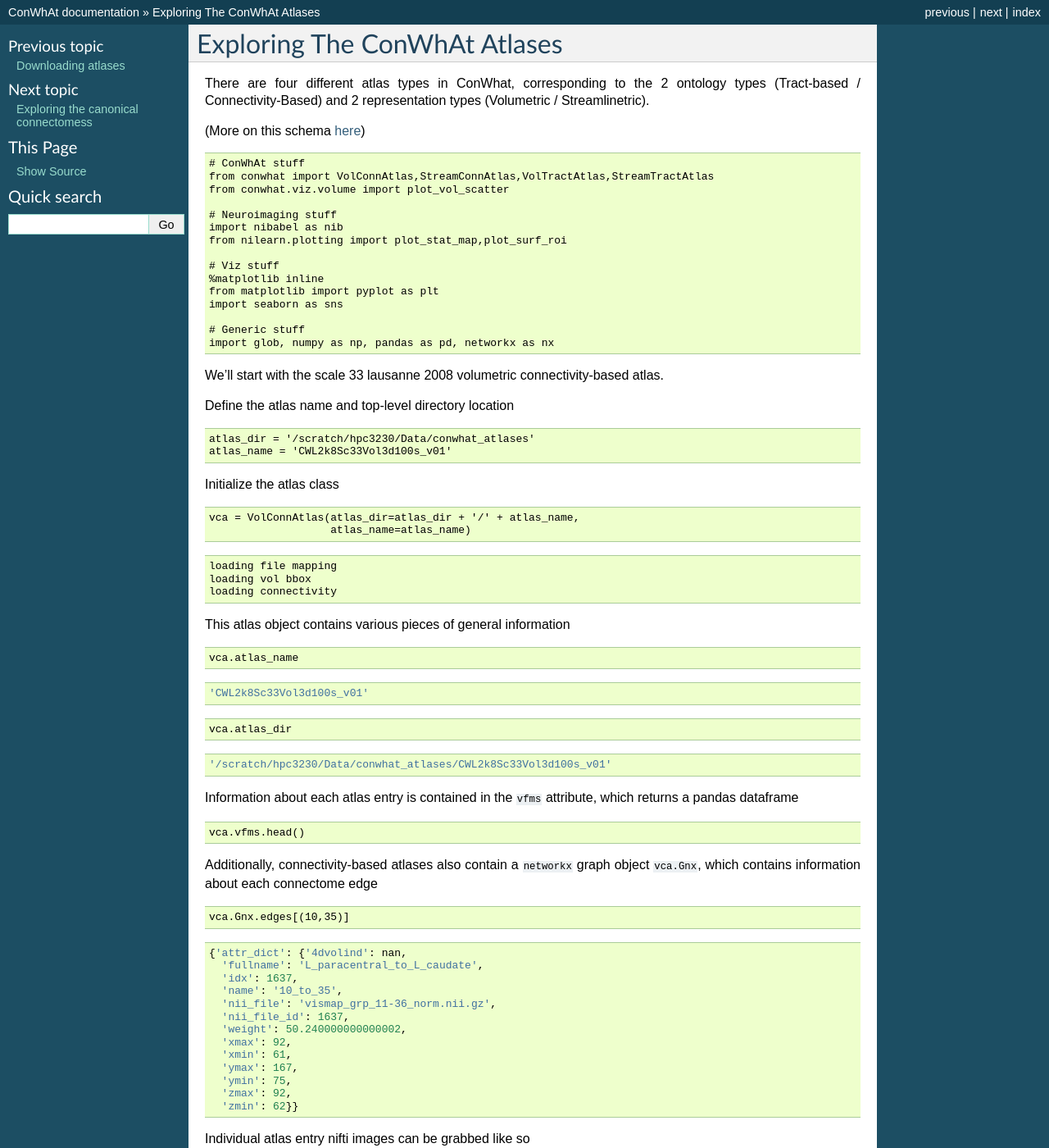
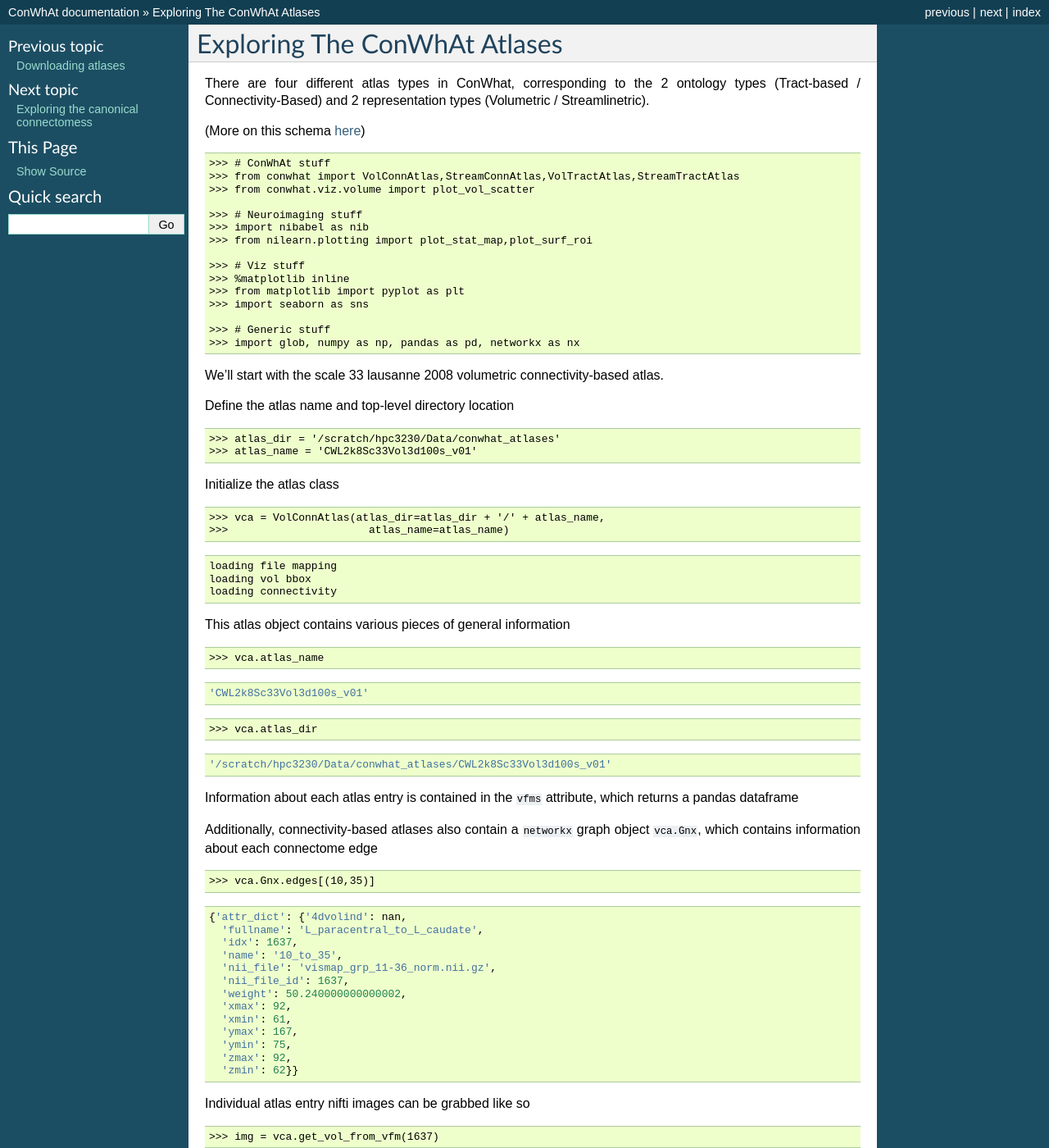
Before and after one commit to JohnGriffiths/ConWhAt, a Sphinx documentation site: the page built from docs/getting_started/exploring_the_atlases.rst, in a window 1280 px wide and 1400 px high. Shown: the whole window at 82% size. Built offline with Sphinx 7.4.7, drawn with Linux system fonts in a browser that asks for light colours; some of the changed text lies outside the part shown.

Commit message:
Update exploring_the_atlases.rst

```diff
--- a/docs/getting_started/exploring_the_atlases.rst
+++ b/docs/getting_started/exploring_the_atlases.rst
@@ -11,21 +11,21 @@ types (Volumetric / Streamlinetric).
 
 .. code:: ipython2
 
-    # ConWhAt stuff
-    from conwhat import VolConnAtlas,StreamConnAtlas,VolTractAtlas,StreamTractAtlas
-    from conwhat.viz.volume import plot_vol_scatter
+    >>> # ConWhAt stuff
+    >>> from conwhat import VolConnAtlas,StreamConnAtlas,VolTractAtlas,StreamTractAtlas
+    >>> from conwhat.viz.volume import plot_vol_scatter
 
-    # Neuroimaging stuff
-    import nibabel as nib
-    from nilearn.plotting import plot_stat_map,plot_surf_roi
+    >>> # Neuroimaging stuff
+    >>> import nibabel as nib
+    >>> from nilearn.plotting import plot_stat_map,plot_surf_roi
 
-    # Viz stuff
-    %matplotlib inline
-    from matplotlib import pyplot as plt
-    import seaborn as sns
+    >>> # Viz stuff
+    >>> %matplotlib inline
+    >>> from matplotlib import pyplot as plt
+    >>> import seaborn as sns
 
-    # Generic stuff
-    import glob, numpy as np, pandas as pd, networkx as nx
+    >>> # Generic stuff
+    >>> import glob, numpy as np, pandas as pd, networkx as nx
 
 We'll start with the scale 33 lausanne 2008 volumetric
 connectivity-based atlas.
@@ -34,15 +34,15 @@ Define the atlas name and top-level directory location
 
 .. code:: ipython2
 
-    atlas_dir = '/scratch/hpc3230/Data/conwhat_atlases'
-    atlas_name = 'CWL2k8Sc33Vol3d100s_v01'
+    >>> atlas_dir = '/scratch/hpc3230/Data/conwhat_atlases'
+    >>> atlas_name = 'CWL2k8Sc33Vol3d100s_v01'
 
 Initialize the atlas class
 
 .. code:: ipython2
 
-    vca = VolConnAtlas(atlas_dir=atlas_dir + '/' + atlas_name,
-                       atlas_name=atlas_name)
+    >>> vca = VolConnAtlas(atlas_dir=atlas_dir + '/' + atlas_name,
+    >>>                      atlas_name=atlas_name)
 
 
 .. parsed-literal::
@@ -56,7 +56,7 @@ This atlas object contains various pieces of general information
 
 .. code:: ipython2
 
-    vca.atlas_name
+    >>> vca.atlas_name
 
 
 
@@ -69,7 +69,7 @@ This atlas object contains various pieces of general information
 
 .. code:: ipython2
 
-    vca.atlas_dir
+    >>> vca.atlas_dir
 
 
 
@@ -83,15 +83,6 @@ This atlas object contains various pieces of general information
 Information about each atlas entry is contained in the ``vfms``
 attribute, which returns a pandas dataframe
 
-.. code:: ipython2
-
-    vca.vfms.head()
-
-
-
-
-
-
 
 
 
@@ -101,7 +92,7 @@ connectome edge
 
 .. code:: ipython2
 
-    vca.Gnx.edges[(10,35)]
+    >>> vca.Gnx.edges[(10,35)]
 
 
 
@@ -128,7 +119,7 @@ Individual atlas entry nifti images can be grabbed like so
 
 .. code:: ipython2
 
-    img = vca.get_vol_from_vfm(1637)
+    >>> img = vca.get_vol_from_vfm(1637)
 
 
 .. parsed-literal::
@@ -138,17 +129,7 @@ Individual atlas entry nifti images can be grabbed like so
 
 .. code:: ipython2
 
-    plot_stat_map(img)
-
-
-
-
-.. parsed-literal::
-
-    <nilearn.plotting.displays.OrthoSlicer at 0x7fb19fada410>
-
-
-
+    >>> plot_stat_map(img)
 
 .. image:: ../figs/slice_view.png
 
@@ -158,10 +139,7 @@ Or alternatively as a 3D scatter plot, along with the x,y,z bounding box
 
 .. code:: ipython2
 
-    vca.bbox.ix[1637]
-
-
-
+    >>> vca.bbox.ix[1637]
 
 .. parsed-literal::
 
@@ -177,10 +155,10 @@ Or alternatively as a 3D scatter plot, along with the x,y,z bounding box
 
 .. code:: ipython2
 
-    ax = plot_vol_scatter(vca.get_vol_from_vfm(1),c='r',bg_img='nilearn_destrieux',
-                          bg_params={'s': 0.1, 'c':'k'},figsize=(20, 15))
+    >>> ax = plot_vol_scatter(vca.get_vol_from_vfm(1),c='r',bg_img='nilearn_destrieux',
+    >>>                         bg_params={'s': 0.1, 'c':'k'},figsize=(20, 15))
 
-    ax.set_xlim([0,200]); ax.set_ylim([0,200]); ax.set_zlim([0,200]);
+    >>> ax.set_xlim([0,200]); ax.set_ylim([0,200]); ax.set_zlim([0,200]);
 
 
 .. parsed-literal::
@@ -196,11 +174,10 @@ We can also view the weights matrix like so:
 
 .. code:: ipython2
 
-    fig, ax = plt.subplots(figsize=(16,12))
-
-    sns.heatmap(np.log1p(vca.weights),xticklabels=vca.region_labels,
-                yticklabels=vca.region_labels,ax=ax);
-    plt.tight_layout()
+    >>> fig, ax = plt.subplots(figsize=(16,12))
+    >>> sns.heatmap(np.log1p(vca.weights),xticklabels=vca.region_labels,
+    >>>               yticklabels=vca.region_labels,ax=ax);
+    >>> plt.tight_layout()
 
 
 
@@ -214,7 +191,7 @@ associated parcellation, including cortical/subcortical labels
 
 .. code:: ipython2
 
-    vca.cortex
+    >>> vca.cortex
 
 
 
@@ -235,7 +212,7 @@ associated parcellation, including cortical/subcortical labels
 
 .. code:: ipython2
 
-    vca.hemispheres
+    >>> vca.hemispheres
 
 
 
@@ -256,7 +233,7 @@ associated parcellation, including cortical/subcortical labels
 
 .. code:: ipython2
 
-    vca.region_mapping_fsav_lh
+    >>> vca.region_mapping_fsav_lh
 
 
 
@@ -269,7 +246,7 @@ associated parcellation, including cortical/subcortical labels
 
 .. code:: ipython2
 
-    vca.region_mapping_fsav_rh
+    >>> vca.region_mapping_fsav_rh
 
 
 
@@ -284,9 +261,9 @@ which can be used for, e.g. plotting ROI data on a surface
 
 .. code:: ipython2
 
-    f = '/opt/freesurfer/freesurfer/subjects/fsaverage/surf/lh.inflated'
-    vtx,tri = nib.freesurfer.read_geometry(f)
-    plot_surf_roi([vtx,tri],vca.region_mapping_fsav_lh);
+    >>> f = '/opt/freesurfer/freesurfer/subjects/fsaverage/surf/lh.inflated'
+    >>> vtx,tri = nib.freesurfer.read_geometry(f)
+    >>> plot_surf_roi([vtx,tri],vca.region_mapping_fsav_lh);
 
 
 
```
